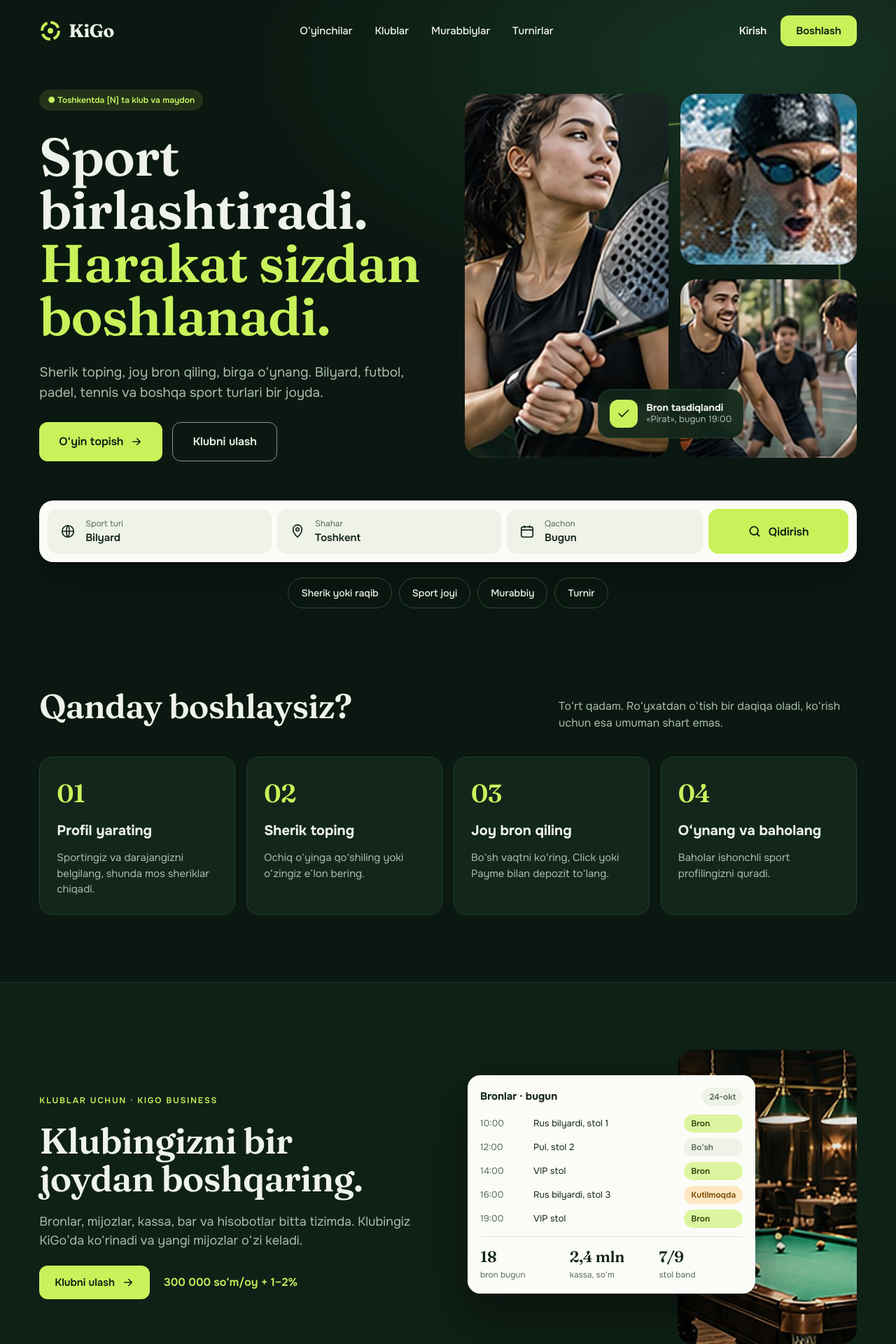
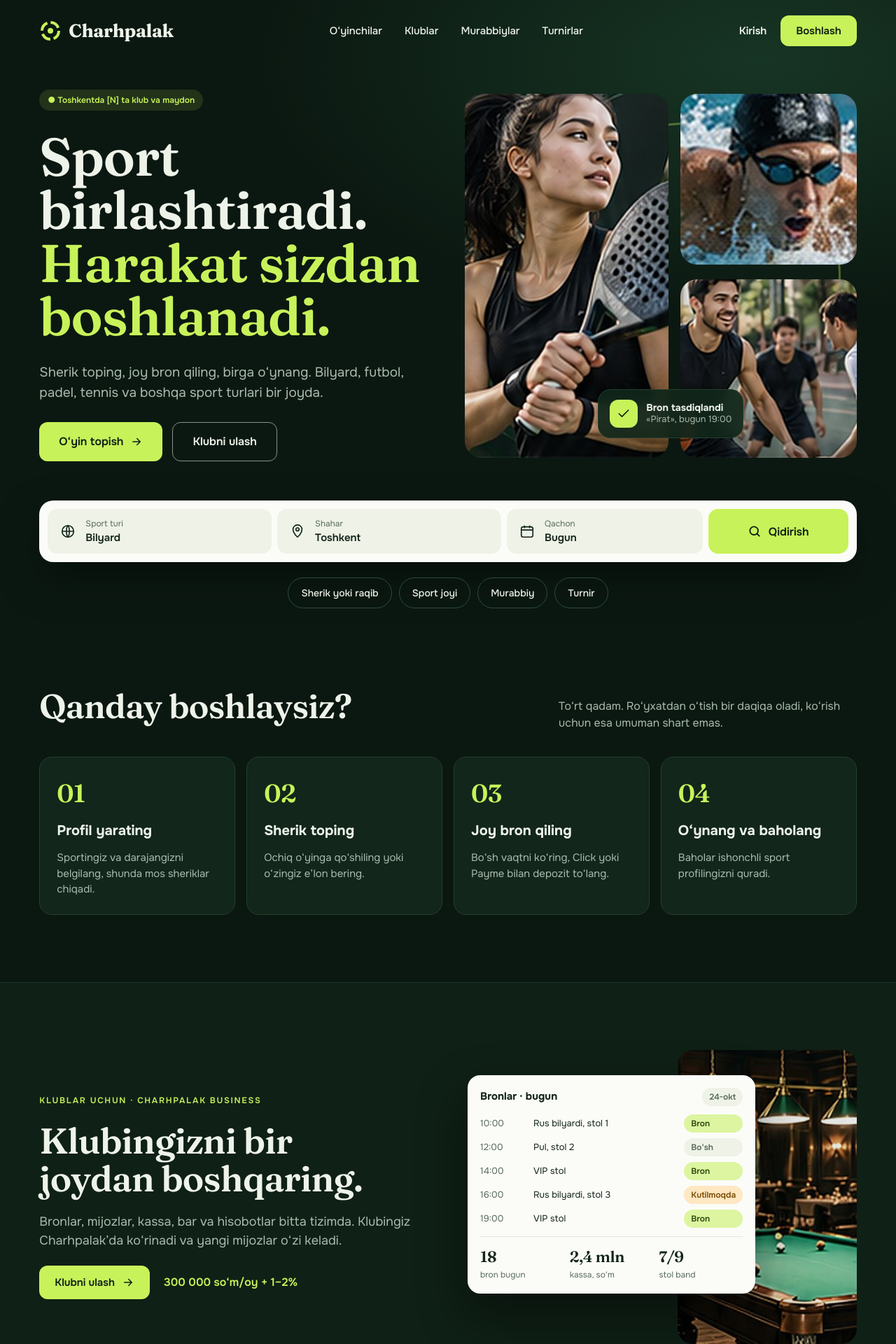
Before and after one commit to YadgarovFayzullo/charhpalak, a React (Vite) app: page / in a window 1280 px wide. Shown: the top 1920 px of the page at 70% size. Built offline with nearby package versions, Linux system fonts and the light colour scheme.

Commit message:
Landing: rename KiGo to Charhpalak
Co-Authored-By: Claude Opus 5.5 <noreply@anthropic.com>

```diff
--- a/index.html
+++ b/index.html
@@ -3,7 +3,7 @@
   <head>
     <meta charset="utf-8" />
     <meta name="viewport" content="width=device-width, initial-scale=1" />
-    <title>KiGo · Bosh sahifa</title>
+    <title>Charhpalak · Bosh sahifa</title>
     <meta name="description" content="Sherik toping, joy bron qiling, birga o‘ynang. Bilyard, futbol, padel, tennis va boshqa sport turlari bir joyda." />
     <link rel="preconnect" href="https://fonts.googleapis.com" />
     <link rel="preconnect" href="https://fonts.gstatic.com" crossorigin />
--- a/src/components/Business.jsx
+++ b/src/components/Business.jsx
@@ -21,10 +21,10 @@ export default function Business() {
     <section className="business" id="business">
       <div className="wrap section biz-grid">
         <div className="stack-22">
-          <span className="ey">Klublar uchun · KiGo Business</span>
+          <span className="ey">Klublar uchun · Charhpalak Business</span>
           <h2 className="d h2-lg">Klubingizni bir joydan boshqaring.</h2>
           <p className="mu lead-18">
-            Bronlar, mijozlar, kassa, bar va hisobotlar bitta tizimda. Klubingiz KiGo’da ko‘rinadi va yangi mijozlar o‘zi keladi.
+            Bronlar, mijozlar, kassa, bar va hisobotlar bitta tizimda. Klubingiz Charhpalak’da ko‘rinadi va yangi mijozlar o‘zi keladi.
           </p>
           <div className="row row-center">
             <a href="#" className="btn bp">Klubni ulash <Arrow /></a>
--- a/src/components/Footer.jsx
+++ b/src/components/Footer.jsx
@@ -25,7 +25,7 @@ export default function Footer() {
           </div>
         </div>
         <div className="mu footer-bottom">
-          <span>© 2026 KiGo · ООО «INVENTUM»</span>
+          <span>© 2026 Charhpalak · ООО «INVENTUM»</span>
           <span>Ommaviy oferta · Maxfiylik · O‘zbekcha / Русский</span>
         </div>
       </div>
--- a/src/components/Hero.jsx
+++ b/src/components/Hero.jsx
@@ -24,7 +24,7 @@ export default function Hero() {
   return (
     <section className="hero" id="top">
       <header className="wrap header">
-        <a href="#top" className="d logo"><Logo />KiGo</a>
+        <a href="#top" className="d logo"><Logo />Charhpalak</a>
         <nav className="nav header-nav" aria-label="Asosiy bo‘limlar">
           {NAV.map((n) => <a key={n.label} href={n.href}>{n.label}</a>)}
         </nav>
```
